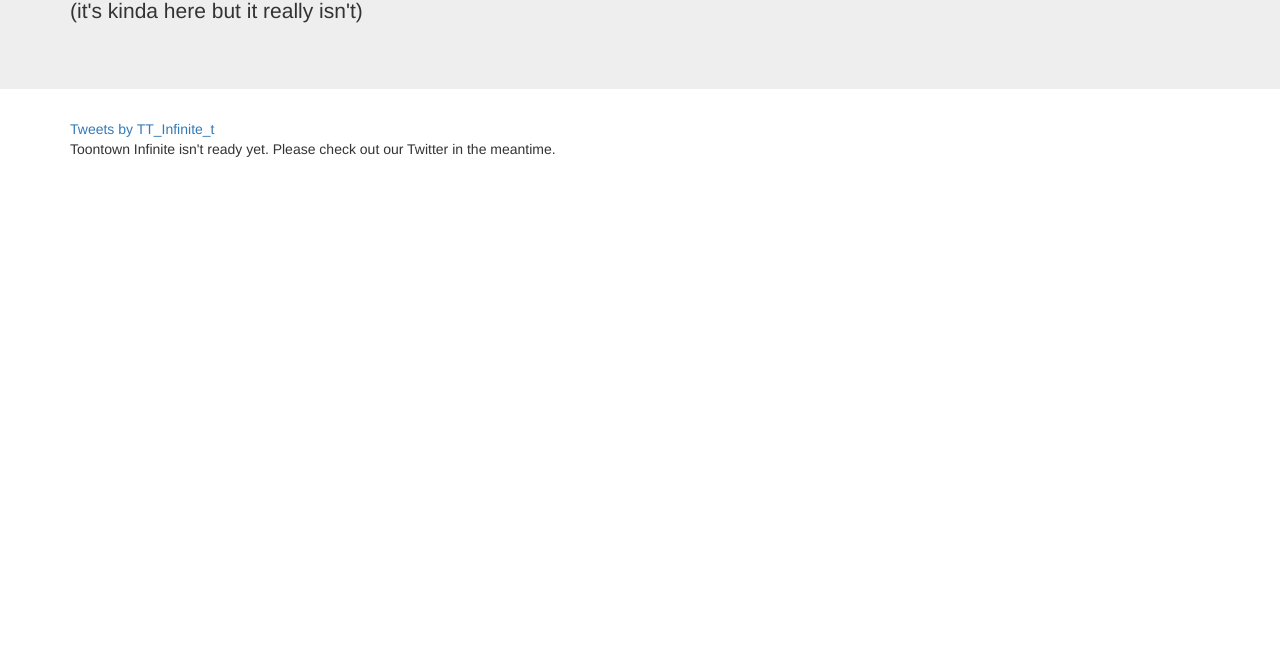
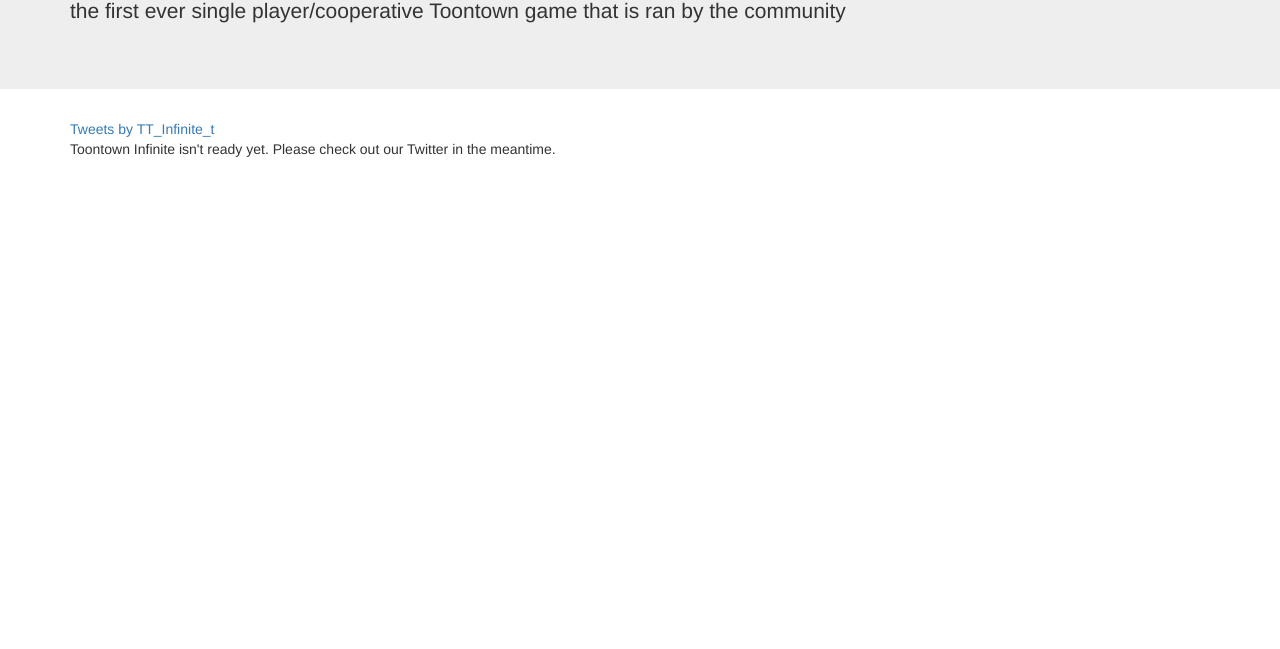
Before and after one commit to Toontown-Infinite/toontown-infinite.github.io, a plain HTML site: page index.html in a window 1280 px wide. Shown: the part 151-800 px from the top of the page. Drawn offline with nearby package versions, Linux system fonts and the light colour scheme.

Commit message:
Update index.html

```diff
--- a/index.html
+++ b/index.html
@@ -12,7 +12,7 @@
   <div class="jumbotron">
     <div class="container">
       <h1>Toontown Infinite</h1>
-      <p>(it's kinda here but it really isn't)</p>
+      <p>the first ever single player/cooperative Toontown game that is ran by the community</p>
     </div>
   </div>
   <div class="container block-center">
```
